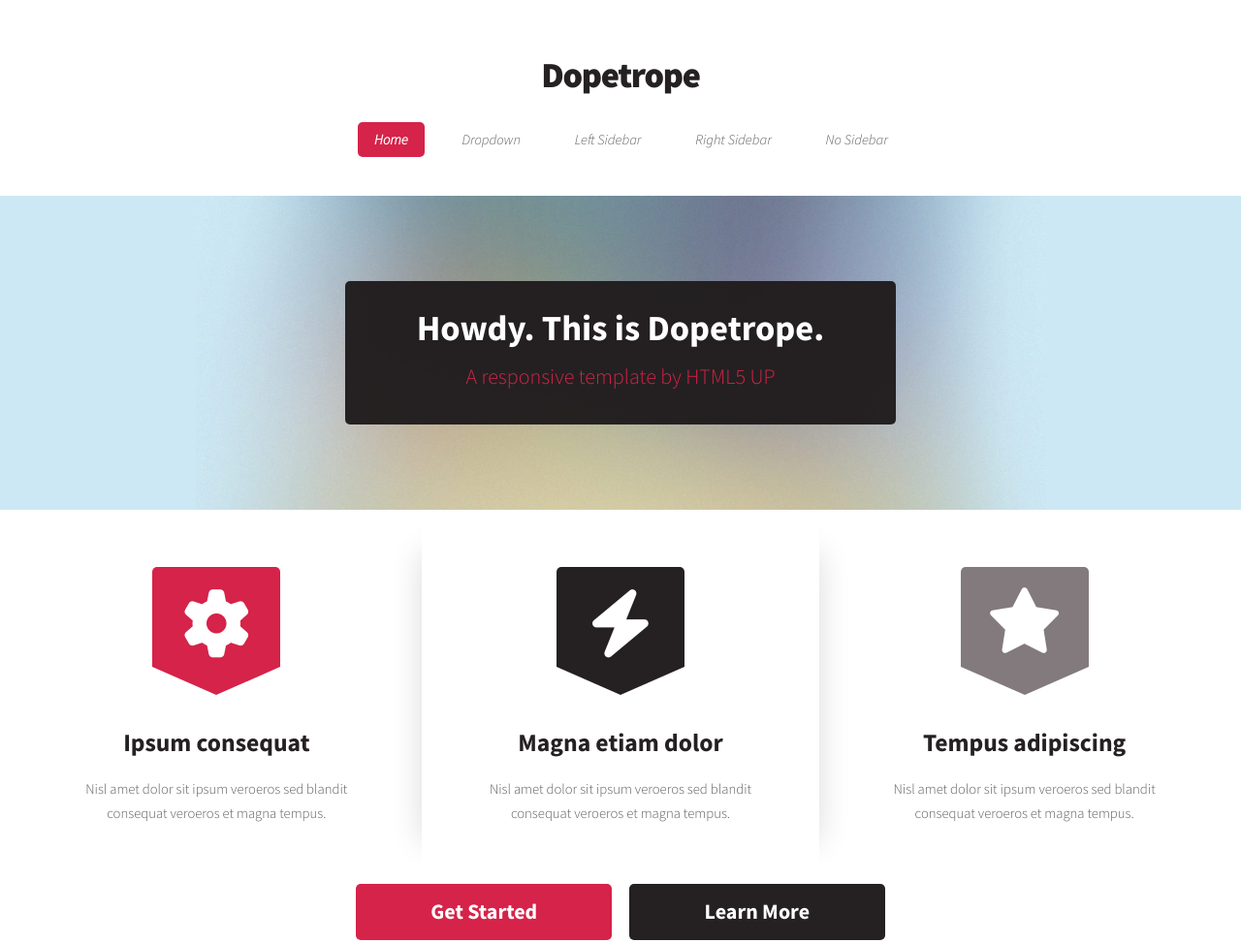
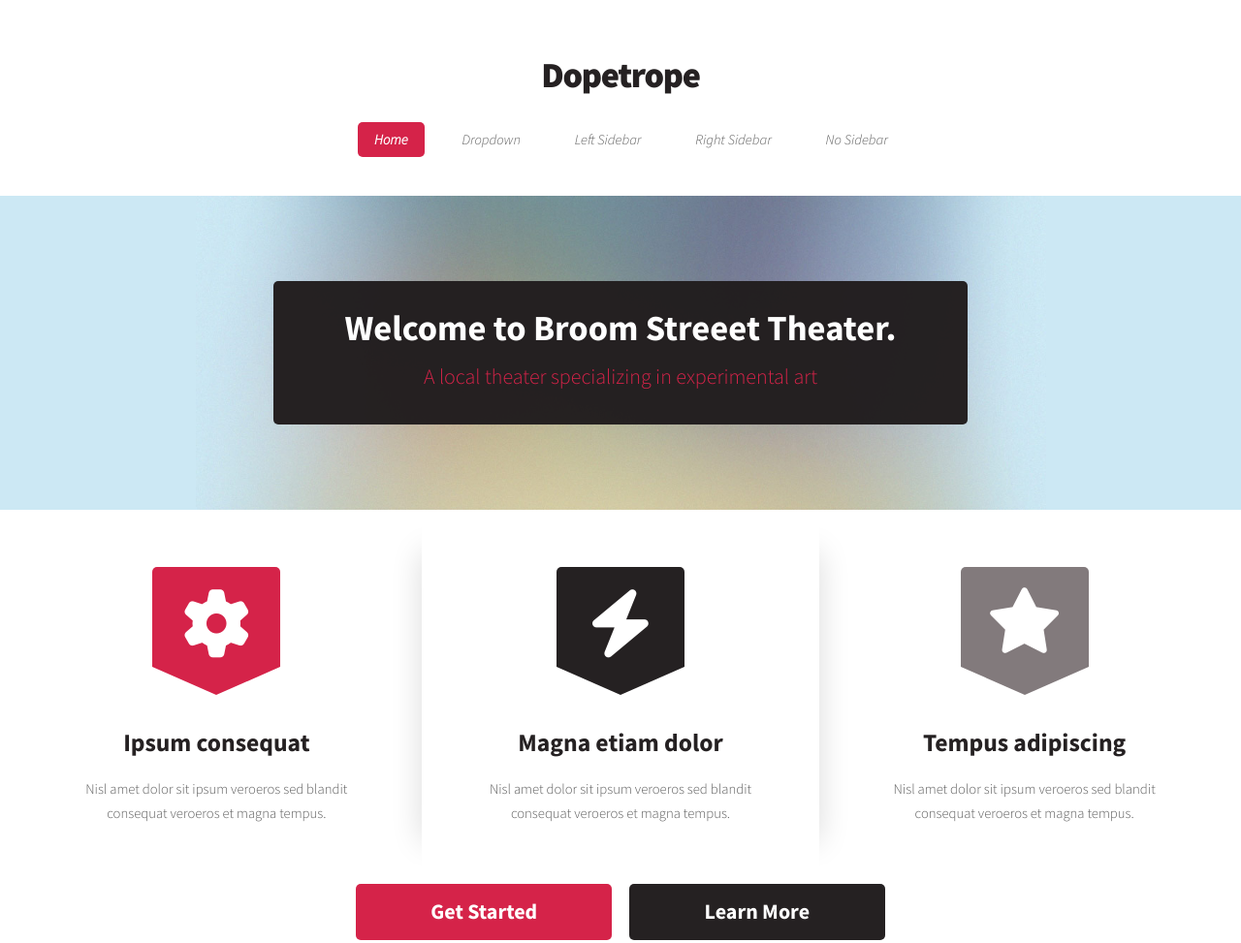
Before and after one commit to mhtaylor2/IA-website-project, a plain HTML site: page index.html in a window 1280 px wide. Shown: the top 973 px of the page at 97% size. Drawn offline with Linux system fonts and the light colour scheme; files that its build step writes are made by us from their sources; files whose address does not match are found by name.

Commit message:
Update index.html

```diff
--- a/index.html
+++ b/index.html
@@ -52,8 +52,8 @@
 					<!-- Banner -->
 						<section id="banner">
 							<header>
-								<h2>Howdy. This is Dopetrope.</h2>
-								<p>A responsive template by HTML5 UP</p>
+								<h2>Welcome to Broom Streeet Theater.</h2>
+								<p>A local theater specializing in experimental art</p>
 							</header>
 						</section>
 
```
